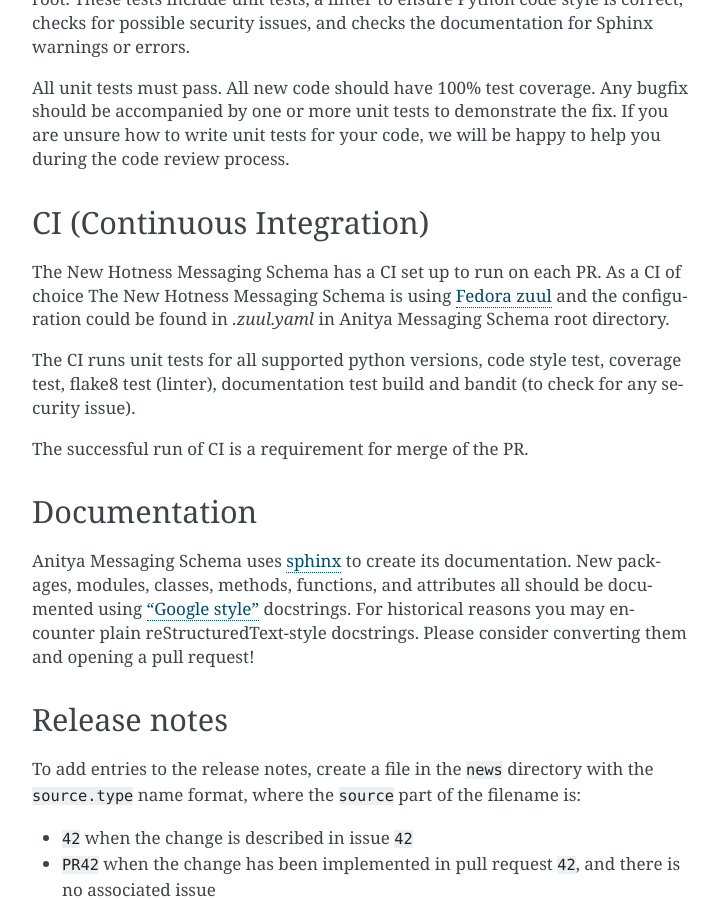
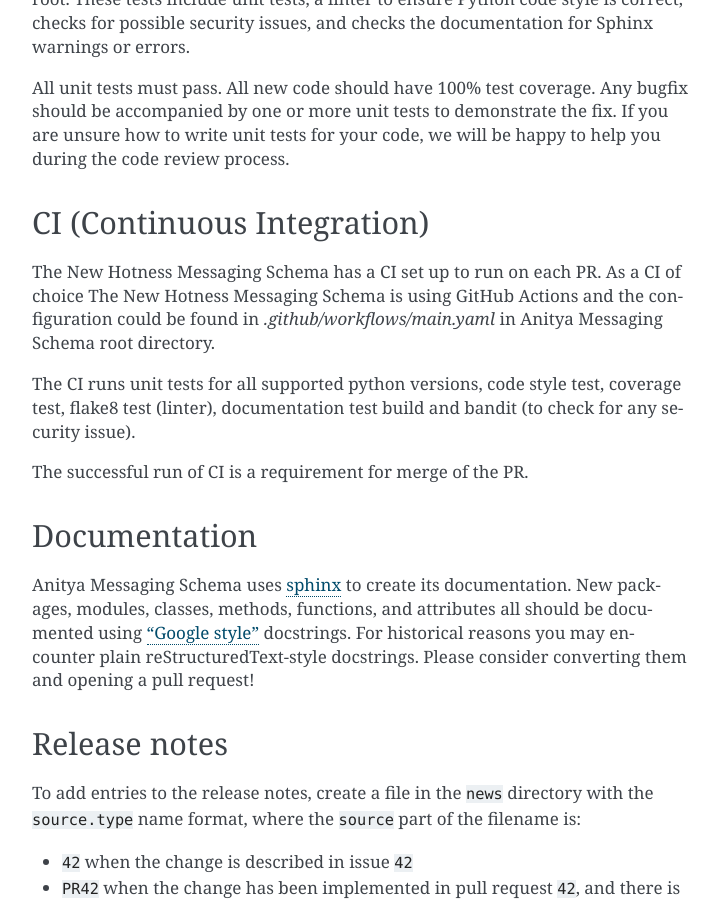
Before and after one commit to fedora-infra/the-new-hotness-messages, a Sphinx documentation site: the page built from docs/contributing.rst, in a window 1280 px wide and 900 px high, scrolled down 767 px. Shown: the whole window, without its empty margins (388-1107 px from the left). Built offline with Sphinx 7.4.7, drawn with Linux system fonts in a browser that asks for light colours.

Commit message:
Migrate Zuul CI to GitHub Actions
Signed-off-by: Michal Konecny <mkonecny@redhat.com>

```diff
--- a/docs/contributing.rst
+++ b/docs/contributing.rst
@@ -49,8 +49,8 @@ CI (Continuous Integration)
 
 The New Hotness Messaging Schema has a CI set up to run on each PR. As a CI of choice
 The New Hotness Messaging Schema is using
-`Fedora zuul <https://fedoraproject.org/wiki/Zuul-based-ci>`_ and the configuration
-could be found in `.zuul.yaml` in Anitya Messaging Schema root directory.
+GitHub Actions and the configuration
+could be found in `.github/workflows/main.yaml` in Anitya Messaging Schema root directory.
 
 The CI runs unit tests for all supported python versions, code style test, coverage test,
 flake8 test (linter), documentation test build and bandit (to check for any security issue).
```
Also changed, not shown: .mergify.yml, .zuul.yaml (deleted), 1 other file.
